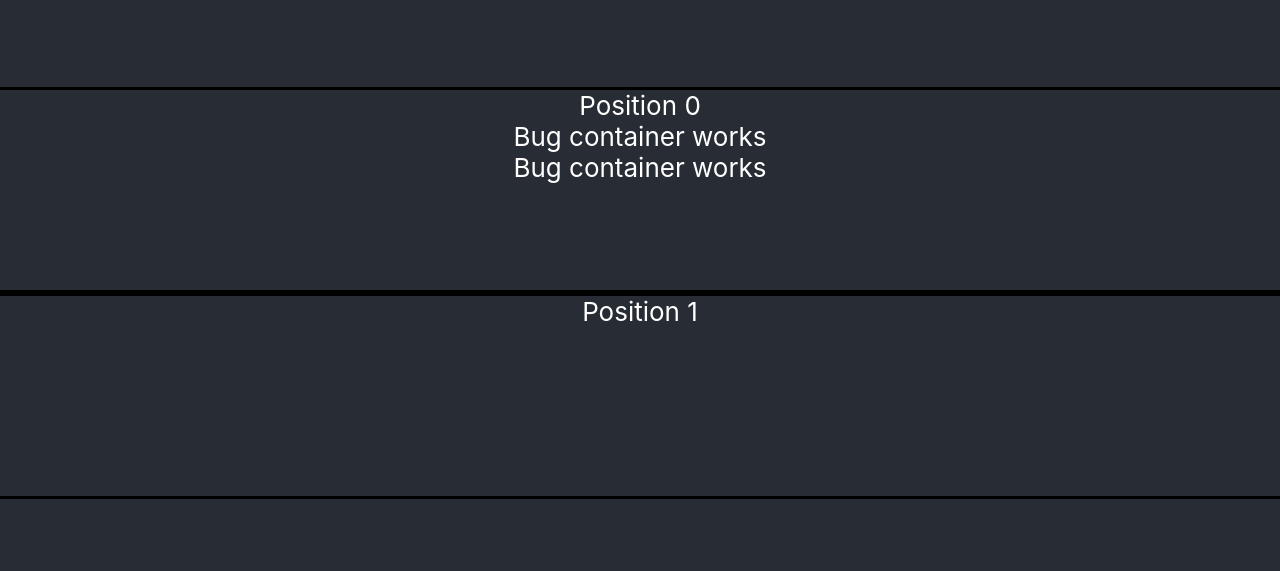
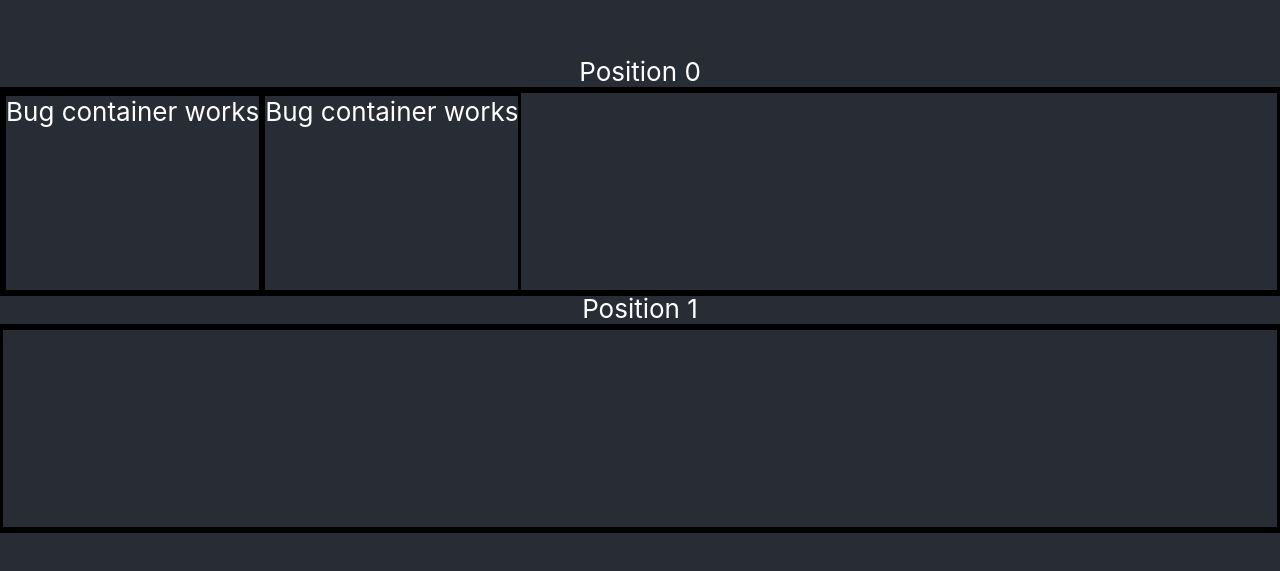
Before and after one commit to BrandonSpitler/BugTracker, a React (Create React App) app: page / in a window 1280 px wide. Shown: the part 107-678 px from the top of the page. Built offline with nearby package versions, Linux system fonts and the light colour scheme.

Commit message:
bug configure forms layout

```diff
--- a/package.json
+++ b/package.json
@@ -5,7 +5,8 @@
   "dependencies": {
     "react": "^16.11.0",
     "react-dom": "^16.11.0",
-    "react-scripts": "3.2.0"
+    "react-scripts": "3.2.0",
+    "redux": "^4.0.4"
   },
   "scripts": {
     "start": "react-scripts start",
@@ -27,5 +28,8 @@
       "last 1 firefox version",
       "last 1 safari version"
     ]
+  },
+  "devDependencies": {
+    "redux-devtools": "^3.5.0"
   }
 }
--- a/src/App.css
+++ b/src/App.css
@@ -22,9 +22,26 @@
 }
 
 .BugSpan {
+  width: 100%;
+  height: 200px;
   border: black;
   border-style: solid;
-  width: 100%;
-  height: 200px;
 
 }
+
+.ContainersBugStages {
+  border: black;
+  border-style: solid;
+  display: flex;
+  height: 100%;
+  align-items: stretch;
+}
+
+
+.BugContainer {
+  border: black;
+  border-style: solid;
+
+  position: relative;
+
+}
--- /dev/null
+++ b/src/ConfigureNewBug/MainContainer.js
@@ -0,0 +1,3 @@
+<div>
+
+</div>
--- a/src/classes/BugClass.js
+++ b/src/classes/BugClass.js
@@ -1,6 +1,6 @@
 
 class BugClass {
 
-}
+};
 
-export default BugClass
+export default BugClass;
--- a/src/container/BugSpan/BugSpan.js
+++ b/src/container/BugSpan/BugSpan.js
@@ -19,11 +19,12 @@ class BugSpan extends Component {
 
         return (
             <React.Fragment>
+                <div>Position {this.props.position}</div>
                 <div onDragOver={event => this.props.dragOverBugContainerHandler(event)}
                     onDrop={event => this.props.dropBugContainerHandler(event, this.props.position)}
                     className="BugSpan">
-                    <div>Position {this.props.position}</div>
-                    {bugStages}
+
+                    <div className="ContainersBugStages">{bugStages}</div>
                 </div>
             </React.Fragment>
         )
```
Also changed, not shown: src/ConfigureNewBug/BugContainerToBugContainer.js (added), src/ConfigureNewBug/BugType.js (added), src/ConfigureNewBug/BugTypeContainers.js (added), 1 other file (tests, documents, lock files or other folders).
